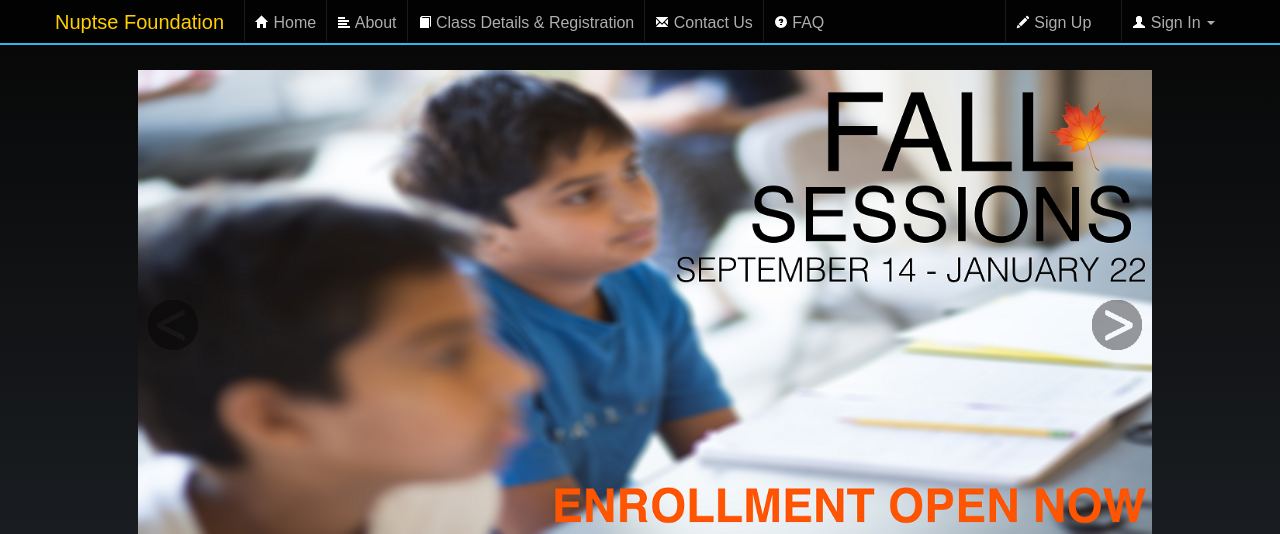
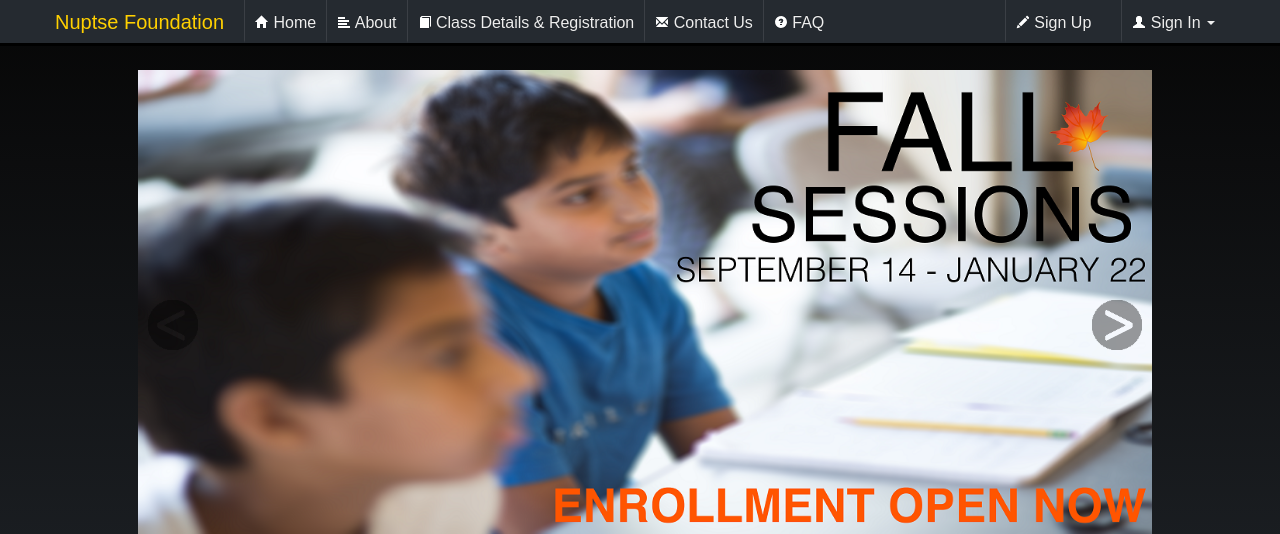
Before and after one commit to rkeyal/nuptse-website, a PHP site: page / in a window 1280 px wide. Shown: the top 534 px of the page. Run offline with PHP 8.4, Linux system fonts and the light colour scheme; some libraries are stand-ins or nearby versions; some web fonts are replaced.

Commit message:
Inverse navbar
This looks better on the new theme

```diff
--- a/navbar/navbar_default.php
+++ b/navbar/navbar_default.php
@@ -1,4 +1,4 @@
-<div class="navbar navbar-fixed-top">
+<div class="navbar navbar-fixed-top navbar-inverse">
      <div class="navbar-inner">
         <div class="container">
           <a class="btn btn-navbar" data-toggle="collapse" data-target=".nav-collapse">
--- a/navbar/navbar_loggedin.php
+++ b/navbar/navbar_loggedin.php
@@ -1,4 +1,4 @@
-<div class="navbar navbar-fixed-top">
+<div class="navbar navbar-fixed-top navbar-inverse">
      <div class="navbar-inner">
         <div class="container">
           <a class="btn btn-navbar" data-toggle="collapse" data-target=".nav-collapse">
```
